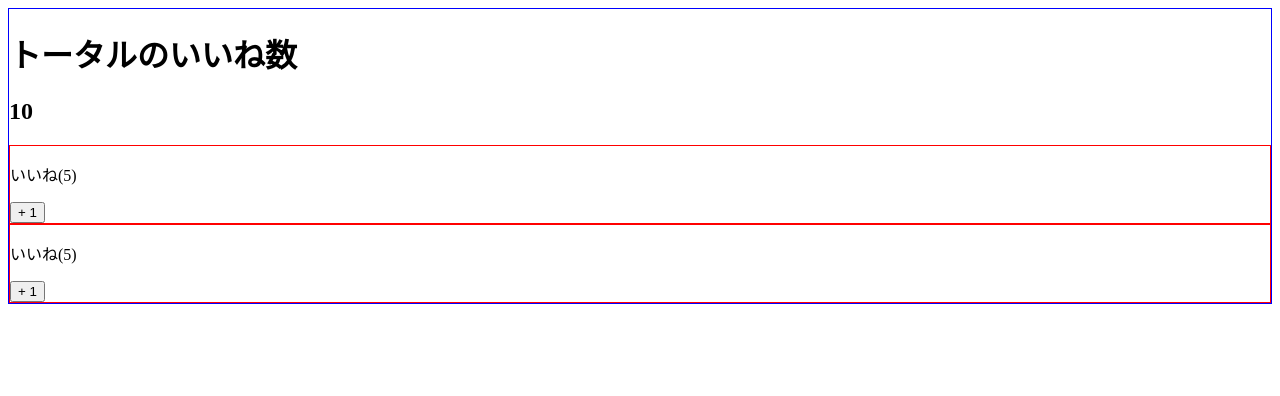
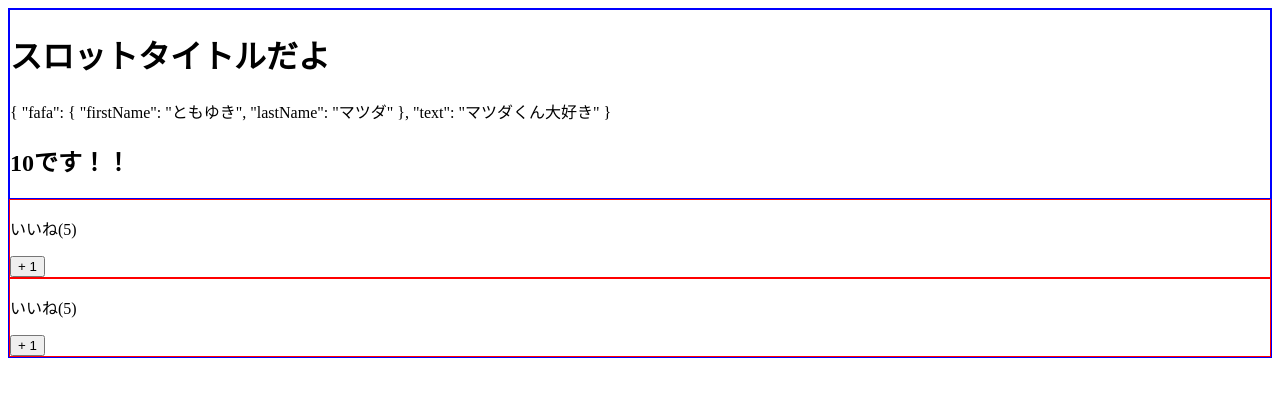
Before and after one commit to TomoyukiMatsuda/practice-Vue_CLI, a Vue app: page / in a window 1280 px wide. Shown: the top 396 px of the page. Built offline with nearby package versions, Linux system fonts and the light colour scheme.

Commit message:
component, slotでデータ受け渡し

```diff
--- a/src/App.vue
+++ b/src/App.vue
@@ -1,7 +1,14 @@
 <template>
   <div>
-    <LikeHeader></LikeHeader>
-    <h2>{{ number }}</h2>
+    <LikeHeader>
+      <template v-slot:title="sp">
+        <h1>スロットタイトルだよ</h1>
+        <p>{{ sp }}</p>
+      </template>
+      <template v-slot:num>
+        <h2>{{ number }}です！！</h2>
+      </template>
+    </LikeHeader>
     <LikeNumber :total-number="number" @my-click="incrementNumber"></LikeNumber> <!-- コンポーネントの呼び出し !-->
     <LikeNumber :total-number="number"></LikeNumber>
   </div>
--- a/src/components/LikeHeader.vue
+++ b/src/components/LikeHeader.vue
@@ -1,3 +1,19 @@
 <template>
-  <h1>トータルのいいね数</h1>
+  <div>
+    <slot name="title" :fafa="user" text="マツダくん大好き"></slot>
+    <slot name="num"></slot>
+  </div>
 </template>
+
+<script>
+export default {
+  data() {
+    return {
+      user: {
+        firstName: "ともゆき",
+        lastName: "マツダ"
+      }
+    }
+  }
+};
+</script>
```
